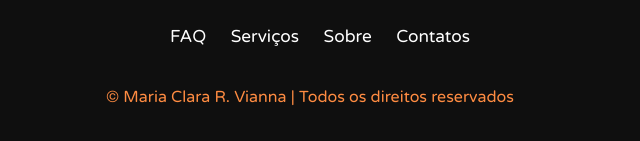
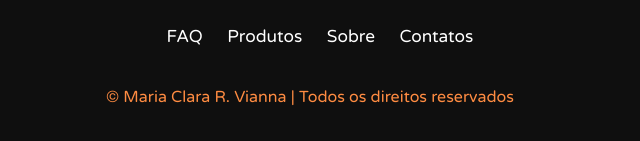
Before and after one commit to MariaClaraRVN/Portifolio_Mcrv, a plain HTML site: page index.html in a window 1280 px wide. Shown: the part 4165-4306 px from the top of the page, 330-970 px from the left. Drawn offline with nearby package versions, Linux system fonts and the light colour scheme.

Commit message:
Update index.html
Atualizando links

```diff
--- a/index.html
+++ b/index.html
@@ -211,7 +211,7 @@
             </li>
 
             <li>
-                <a href="#servicos">Serviços</a>
+                <a href="#servicos">Produtos</a>
             </li>
 
             <li>
```
